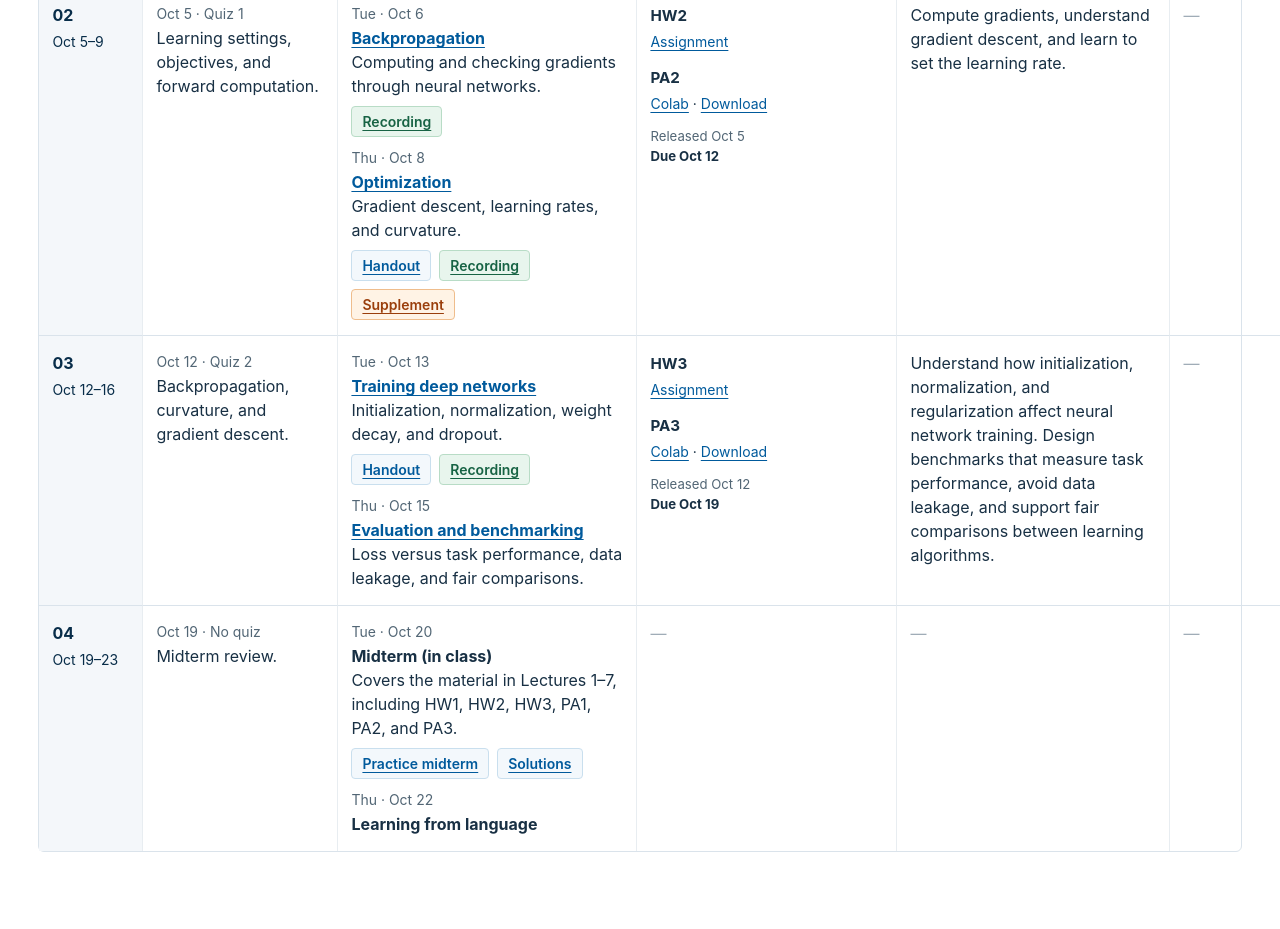
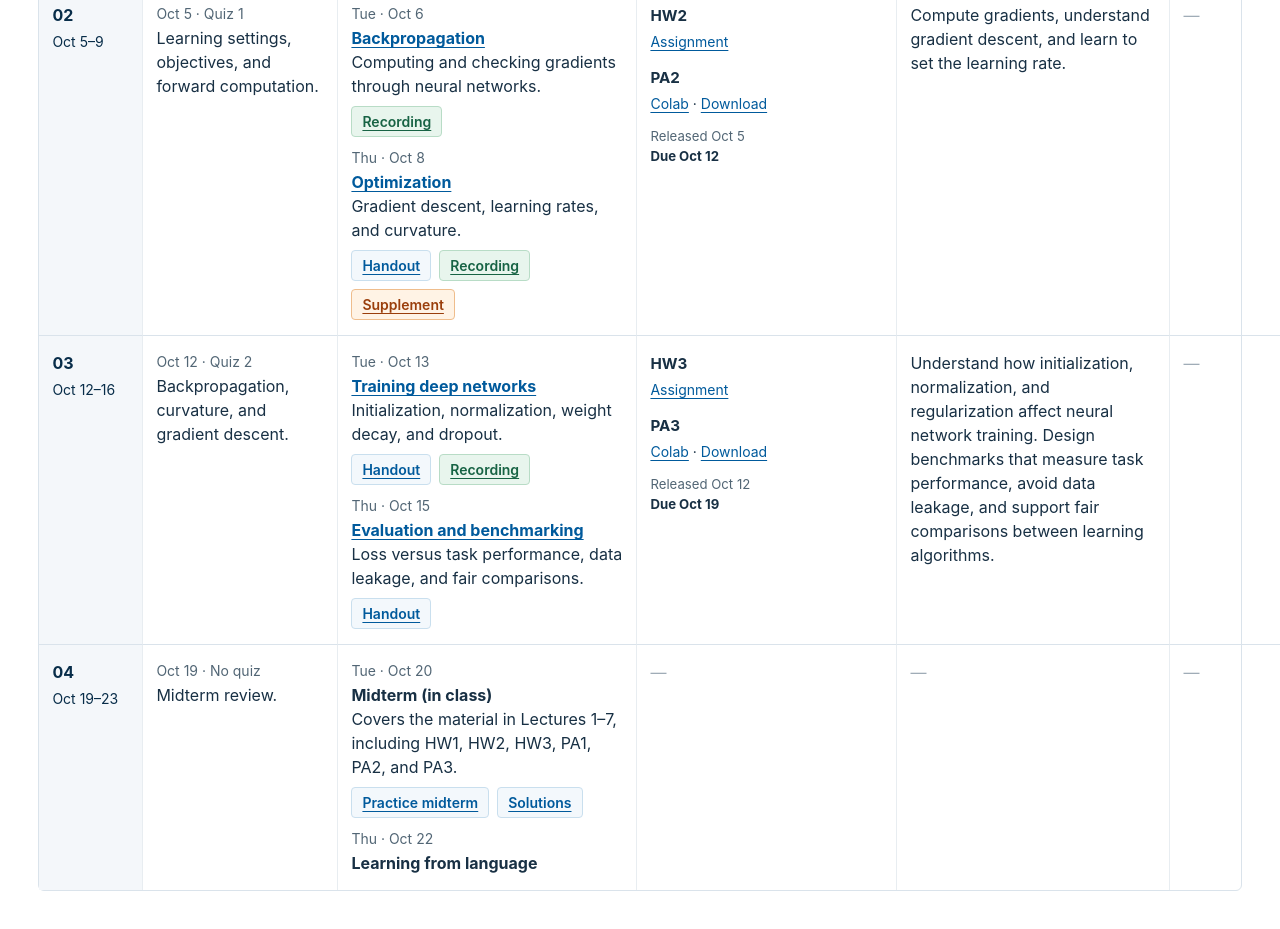
Before and after one commit to sadhikamalladi/cs151b-fa26, a plain HTML site: page index.html in a window 1280 px wide. Shown: the part 1246-2175 px from the top of the page. Before the commit the page ends 2138 px from the top, so only its background shows below. Drawn offline with Linux system fonts and the light colour scheme.

Commit message:
Add October 15 lecture handout link

```diff
--- a/index.html
+++ b/index.html
@@ -235,6 +235,9 @@
                     <span class="date">Thu · Oct 15</span>
                     <b><a href="https://drive.google.com/file/d/10wCCvr2c2ZCeLidPmyVo8458pnROQOgB/view?usp=share_link">Evaluation and benchmarking</a></b><br />
                     Loss versus task performance, data leakage, and fair comparisons.
+                    <span class="lecture-resources">
+                      <a href="https://drive.google.com/file/d/1wMolzZRTbMA-cHhm8fnt_9qWAFZQ0mi4/view?usp=share_link">Handout</a>
+                    </span>
                   </p>
                 </td>
                 <td class="assignment-cell" data-label="Homework &amp; Programming Assignments">
```
